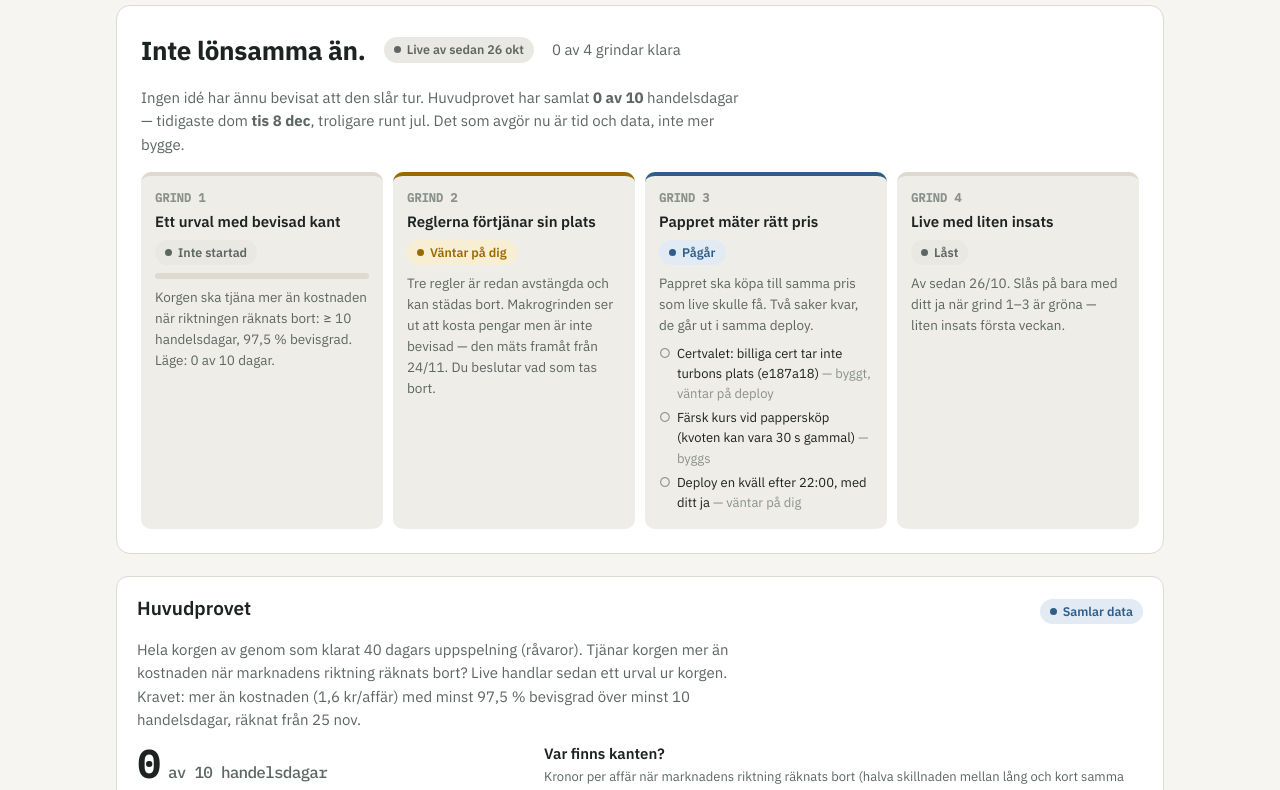
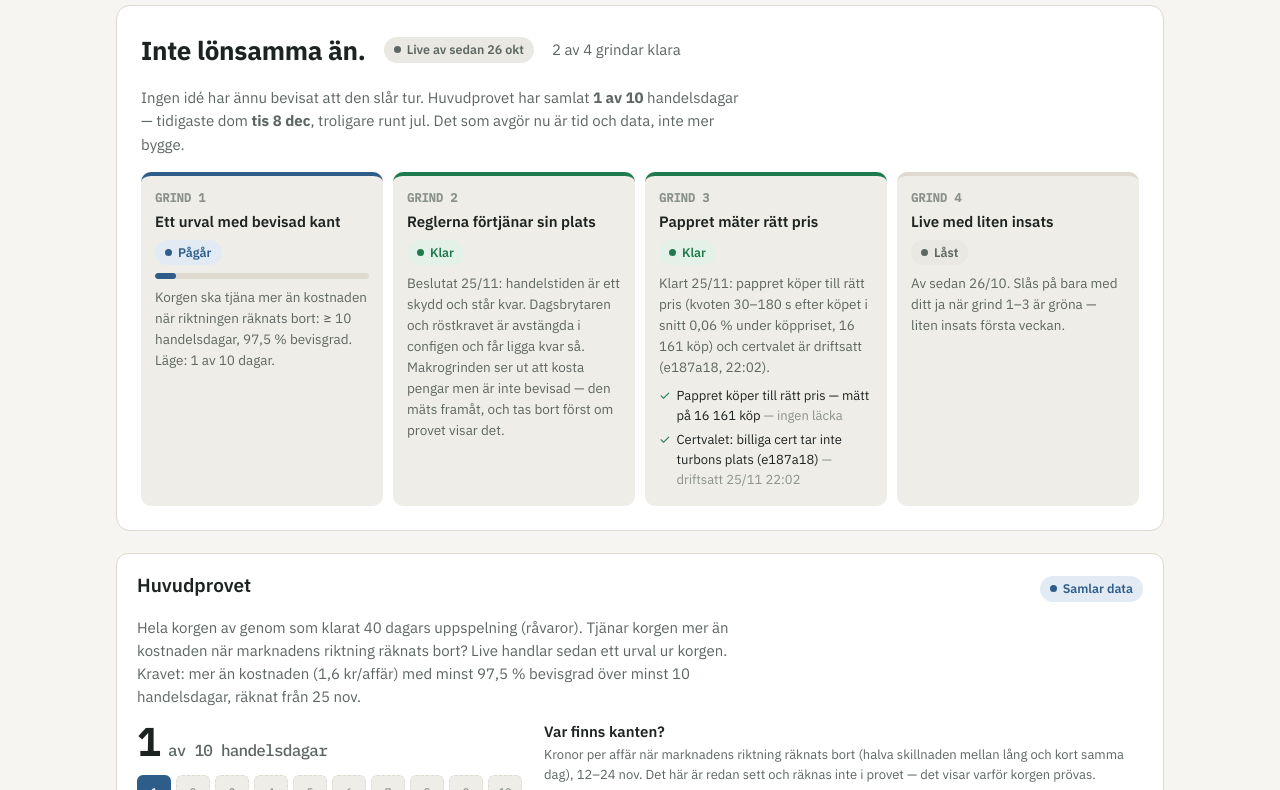
Before and after one commit to 8bitcat/pocketbot-dashboard, a plain HTML site: page lonsamhet/index.html in a window 1280 px wide. Shown: the part 103-893 px from the top of the page. Drawn offline with Linux system fonts and the light colour scheme.

Commit message:
Vägen till lönsamhet: grind 2 och 3 klara (regler beslutade, certvalet driftsatt, köppriset mätt)

```diff
--- a/lonsamhet/data.json
+++ b/lonsamhet/data.json
@@ -1,5 +1,5 @@
 {
- "uppdaterad": "2026-11-25T05:01",
+ "uppdaterad": "2026-11-25T22:03",
  "fel": [],
  "rader": {
   "drift": {
@@ -88,13 +88,19 @@
      "kr": -200,
      "n": 4,
      "kum": 1924
+    },
+    {
+     "d": "2026-11-25",
+     "kr": 827,
+     "n": 16,
+     "kum": 2752
     }
    ],
-   "kr": 1924,
-   "n": 244,
-   "E": 7.9,
-   "plusdagar": 10,
-   "dagar": 14
+   "kr": 2752,
+   "n": 260,
+   "E": 10.6,
+   "plusdagar": 11,
+   "dagar": 15
   },
   "katalogen": {
    "namn": "Katalogen",
@@ -137,58 +143,64 @@
     },
     {
      "d": "2026-11-13",
-     "kr": 5025,
-     "n": 560,
-     "kum": 20074
+     "kr": 4912,
+     "n": 556,
+     "kum": 19960
     },
     {
      "d": "2026-11-16",
      "kr": 3641,
      "n": 972,
-     "kum": 23714
+     "kum": 23601
     },
     {
      "d": "2026-11-17",
-     "kr": 20364,
-     "n": 956,
-     "kum": 44078
+     "kr": 20261,
+     "n": 955,
+     "kum": 43862
     },
     {
      "d": "2026-11-18",
-     "kr": -2983,
-     "n": 455,
-     "kum": 41095
+     "kr": -3098,
+     "n": 454,
+     "kum": 40764
     },
     {
      "d": "2026-11-19",
-     "kr": 14589,
-     "n": 585,
-     "kum": 55684
+     "kr": 14860,
+     "n": 579,
+     "kum": 55625
     },
     {
      "d": "2026-11-20",
-     "kr": 10928,
-     "n": 607,
-     "kum": 66613
+     "kr": 10936,
+     "n": 599,
+     "kum": 66560
     },
     {
      "d": "2026-11-23",
-     "kr": 9246,
-     "n": 1097,
-     "kum": 75859
+     "kr": 9256,
+     "n": 1094,
+     "kum": 75816
     },
     {
      "d": "2026-11-24",
-     "kr": 7356,
-     "n": 495,
-     "kum": 83214
+     "kr": 7713,
+     "n": 478,
+     "kum": 83529
+    },
+    {
+     "d": "2026-11-25",
+     "kr": 8159,
+     "n": 426,
+     "kum": 91688
     }
    ],
-   "kr": 83214,
-   "n": 8517,
-   "E": 9.8,
-   "plusdagar": 10,
-   "dagar": 14
+   "kr": 91688,
+   "n": 8903,
+   "E": 10.3,
+   "plusdagar": 11,
+   "dagar": 15
   },
   "slump": {
    "namn": "Lotten",
@@ -276,16 +288,22 @@
      "kr": -727,
      "n": 11,
      "kum": 468
+    },
+    {
+     "d": "2026-11-25",
+     "kr": 209,
+     "n": 5,
+     "kum": 677
     }
    ],
-   "kr": 468,
-   "n": 186,
-   "E": 2.5,
-   "plusdagar": 8,
-   "dagar": 14
+   "kr": 677,
+   "n": 191,
+   "E": 3.5,
+   "plusdagar": 9,
+   "dagar": 15
   }
  },
- "senasteDag": "2026-11-24",
+ "senasteDag": "2026-11-25",
  "registrerad": "2026-11-05",
  "utforskning": [
   {
@@ -307,17 +325,17 @@
   {
    "id": "katalogen",
    "namn": "Katalogen",
-   "kant": 3.7,
-   "t": 0.57,
-   "brus": 11.1,
+   "kant": 3.8,
+   "t": 0.59,
+   "brus": 11.3,
    "dagar": 9
   },
   {
    "id": "katalogenFF",
    "namn": "Alla godkända (korgen)",
-   "kant": 15.2,
-   "t": 1.93,
-   "brus": 21.1,
+   "kant": 16.0,
+   "t": 2.04,
+   "brus": 21.3,
    "dagar": 9
   }
  ],
@@ -331,18 +349,24 @@
    "mot": "drift",
    "motNamn": "kostnaden 1,6",
    "neutral": true,
-   "dagarMedAff": 0,
+   "dagarMedAff": 1,
    "dagarKrav": 10,
-   "dagarGatt": 0,
-   "delta": null,
+   "dagarGatt": 1,
+   "delta": -20.3,
    "t": null,
    "p": null,
    "krav": 0.025,
-   "E": null,
-   "aff": 0,
+   "E": -18.5,
+   "aff": 39,
    "vinnare": false,
    "tidigast": "2026-12-08",
-   "perDag": [],
+   "perDag": [
+    {
+     "d": "2026-11-25",
+     "E": -18.5,
+     "Em": -20.3
+    }
+   ],
    "ny": true
   },
   {
@@ -354,18 +378,24 @@
    "mot": "drift",
    "motNamn": "kostnaden 1,6",
    "neutral": true,
-   "dagarMedAff": 0,
+   "dagarMedAff": 1,
    "dagarKrav": 10,
-   "dagarGatt": 0,
-   "delta": null,
+   "dagarGatt": 1,
+   "delta": -127.6,
    "t": null,
    "p": null,
    "krav": 0.0019,
-   "E": null,
-   "aff": 0,
+   "E": -127.2,
+   "aff": 2,
    "vinnare": false,
    "tidigast": "2026-12-08",
-   "perDag": [],
+   "perDag": [
+    {
+     "d": "2026-11-25",
+     "E": -127.2,
+     "Em": -127.6
+    }
+   ],
    "ny": true
   },
   {
@@ -377,15 +407,15 @@
    "mot": "drift",
    "motNamn": "urvalet",
    "neutral": false,
-   "dagarMedAff": 1,
+   "dagarMedAff": 2,
    "dagarKrav": 10,
-   "dagarGatt": 1,
-   "delta": -69.0,
+   "dagarGatt": 2,
+   "delta": -87.4,
    "t": null,
    "p": null,
    "krav": 0.0019,
-   "E": -119.0,
-   "aff": 3,
+   "E": -86.6,
+   "aff": 6,
    "vinnare": false,
    "tidigast": "2026-12-07",
    "perDag": [
@@ -393,6 +423,11 @@
      "d": "2026-11-24",
      "E": -119.0,
      "Em": -124.4
+    },
+    {
+     "d": "2026-11-25",
+     "E": -54.1,
+     "Em": -76.6
     }
    ],
    "ny": true
@@ -408,7 +443,7 @@
    "neutral": false,
    "dagarMedAff": 4,
    "dagarKrav": 10,
-   "dagarGatt": 4,
+   "dagarGatt": 5,
    "delta": 35.6,
    "t": 1.24,
    "p": 0.1511,
@@ -437,6 +472,11 @@
      "d": "2026-11-24",
      "E": 11.9,
      "Em": -8.8
+    },
+    {
+     "d": "2026-11-25",
+     "E": null,
+     "Em": null
     }
    ],
    "ny": true
@@ -450,15 +490,15 @@
    "mot": "drift",
    "motNamn": "urvalet",
    "neutral": false,
-   "dagarMedAff": 4,
+   "dagarMedAff": 5,
    "dagarKrav": 10,
-   "dagarGatt": 4,
-   "delta": 23.9,
-   "t": 1.11,
-   "p": 0.1741,
+   "dagarGatt": 5,
+   "delta": 5.9,
+   "t": 0.24,
+   "p": 0.4117,
    "krav": 0.0019,
-   "E": 11.5,
-   "aff": 83,
+   "E": 7.2,
+   "aff": 99,
    "vinnare": false,
    "tidigast": "2026-12-02",
    "perDag": [
@@ -481,6 +521,11 @@
      "d": "2026-11-24",
      "E": 33.3,
      "Em": 25.4
+    },
+    {
+     "d": "2026-11-25",
+     "E": -14.7,
+     "Em": -8.4
     }
    ],
    "ny": true
@@ -494,15 +539,15 @@
    "mot": "drift",
    "motNamn": "urvalet",
    "neutral": false,
-   "dagarMedAff": 4,
+   "dagarMedAff": 5,
    "dagarKrav": 10,
-   "dagarGatt": 4,
-   "delta": 50.6,
-   "t": 1.2,
-   "p": 0.1584,
+   "dagarGatt": 5,
+   "delta": 37.9,
+   "t": 1.08,
+   "p": 0.1706,
    "krav": 0.0019,
-   "E": 12.6,
-   "aff": 66,
+   "E": 17.7,
+   "aff": 82,
    "vinnare": false,
    "tidigast": "2026-12-02",
    "perDag": [
@@ -525,6 +570,11 @@
      "d": "2026-11-24",
      "E": -18.5,
      "Em": -53.7
+    },
+    {
+     "d": "2026-11-25",
+     "E": 38.7,
+     "Em": 31.0
     }
    ],
    "ny": true
@@ -538,15 +588,15 @@
    "mot": "drift",
    "motNamn": "urvalet",
    "neutral": false,
-   "dagarMedAff": 7,
+   "dagarMedAff": 8,
    "dagarKrav": 10,
-   "dagarGatt": 9,
-   "delta": -12.6,
-   "t": -0.48,
-   "p": 0.6749,
+   "dagarGatt": 10,
+   "delta": -27.5,
+   "t": -1.01,
+   "p": 0.8266,
    "krav": 0.0019,
-   "E": 19.1,
-   "aff": 94,
+   "E": 16.0,
+   "aff": 97,
    "vinnare": false,
    "tidigast": "2026-11-25",
    "perDag": [
@@ -594,6 +644,11 @@
      "d": "2026-11-24",
      "E": -180.0,
      "Em": -196.2
+    },
+    {
+     "d": "2026-11-25",
+     "E": -80.3,
+     "Em": -40.5
     }
    ],
    "ny": false
@@ -607,22 +662,27 @@
    "mot": "katalogen",
    "motNamn": "katalogen",
    "neutral": false,
-   "dagarMedAff": 1,
+   "dagarMedAff": 2,
    "dagarKrav": 10,
-   "dagarGatt": 1,
-   "delta": 0.0,
+   "dagarGatt": 2,
+   "delta": 0.1,
    "t": null,
    "p": null,
    "krav": 0.0019,
-   "E": 14.9,
-   "aff": 495,
+   "E": 17.7,
+   "aff": 943,
    "vinnare": false,
    "tidigast": "2026-12-07",
    "perDag": [
     {
      "d": "2026-11-24",
-     "E": 14.9,
-     "Em": 7.9
+     "E": 16.1,
+     "Em": 8.6
+    },
+    {
+     "d": "2026-11-25",
+     "E": 19.4,
+     "Em": 15.3
     }
    ],
    "ny": true
@@ -636,15 +696,15 @@
    "mot": "drift",
    "motNamn": "urvalet",
    "neutral": false,
-   "dagarMedAff": 13,
+   "dagarMedAff": 14,
    "dagarKrav": 10,
-   "dagarGatt": 14,
-   "delta": 1.1,
-   "t": 0.09,
-   "p": 0.4634,
+   "dagarGatt": 15,
+   "delta": 1.2,
+   "t": 0.11,
+   "p": 0.4572,
    "krav": 0.0019,
-   "E": 7.2,
-   "aff": 180,
+   "E": 10.8,
+   "aff": 195,
    "vinnare": false,
    "tidigast": "2026-11-18",
    "perDag": [
@@ -717,6 +777,11 @@
      "d": "2026-11-24",
      "E": 61.5,
      "Em": 39.3
+    },
+    {
+     "d": "2026-11-25",
+     "E": 54.1,
+     "Em": 40.3
     }
    ],
    "ny": false
@@ -730,15 +795,15 @@
    "mot": "drift",
    "motNamn": "urvalet",
    "neutral": false,
-   "dagarMedAff": 14,
+   "dagarMedAff": 15,
    "dagarKrav": 10,
-   "dagarGatt": 14,
-   "delta": 6.0,
-   "t": 0.44,
-   "p": 0.3334,
+   "dagarGatt": 15,
+   "delta": 4.7,
+   "t": 0.37,
+   "p": 0.3585,
    "krav": 0.0019,
-   "E": 14.0,
-   "aff": 206,
+   "E": 14.2,
+   "aff": 208,
    "vinnare": false,
    "tidigast": "2026-11-18",
    "perDag": [
@@ -811,6 +876,11 @@
      "d": "2026-11-24",
      "E": 39.1,
      "Em": 17.5
+    },
+    {
+     "d": "2026-11-25",
+     "E": 38.4,
+     "Em": -1.8
     }
    ],
    "ny": false
@@ -824,15 +894,15 @@
    "mot": "drift",
    "motNamn": "urvalet",
    "neutral": false,
-   "dagarMedAff": 14,
+   "dagarMedAff": 15,
    "dagarKrav": 10,
-   "dagarGatt": 14,
-   "delta": -0.4,
-   "t": -0.03,
-   "p": 0.5113,
+   "dagarGatt": 15,
+   "delta": -0.2,
+   "t": -0.02,
+   "p": 0.5069,
    "krav": 0.0019,
-   "E": 5.5,
-   "aff": 177,
+   "E": 7.6,
+   "aff": 185,
    "vinnare": false,
    "tidigast": "2026-11-18",
    "perDag": [
@@ -905,6 +975,11 @@
      "d": "2026-11-24",
      "E": -180.0,
      "Em": -199.6
+    },
+    {
+     "d": "2026-11-25",
+     "E": 53.8,
+     "Em": 39.9
     }
    ],
    "ny": false
@@ -918,15 +993,15 @@
    "mot": "drift",
    "motNamn": "urvalet",
    "neutral": false,
-   "dagarMedAff": 14,
+   "dagarMedAff": 15,
    "dagarKrav": 10,
-   "dagarGatt": 14,
-   "delta": 15.5,
-   "t": 0.46,
-   "p": 0.3275,
+   "dagarGatt": 15,
+   "delta": 13.8,
+   "t": 0.44,
+   "p": 0.3344,
    "krav": 0.0019,
-   "E": 2.5,
-   "aff": 186,
+   "E": 3.5,
+   "aff": 191,
    "vinnare": false,
    "tidigast": "2026-11-18",
    "perDag": [
@@ -999,6 +1074,11 @@
      "d": "2026-11-24",
      "E": -66.1,
      "Em": -46.6
+    },
+    {
+     "d": "2026-11-25",
+     "E": 41.8,
+     "Em": 22.8
     }
    ],
    "ny": false
@@ -1012,15 +1092,15 @@
    "mot": "drift",
    "motNamn": "urvalet",
    "neutral": false,
-   "dagarMedAff": 14,
+   "dagarMedAff": 15,
    "dagarKrav": 10,
-   "dagarGatt": 14,
-   "delta": 7.7,
+   "dagarGatt": 15,
+   "delta": 7.1,
    "t": 1.17,
-   "p": 0.1312,
+   "p": 0.1311,
    "krav": 0.0019,
-   "E": 6.8,
-   "aff": 274,
+   "E": 9.4,
+   "aff": 291,
    "vinnare": false,
    "tidigast": "2026-11-18",
    "perDag": [
@@ -1093,6 +1173,11 @@
      "d": "2026-11-24",
      "E": 31.8,
      "Em": 9.4
+    },
+    {
+     "d": "2026-11-25",
+     "E": 51.5,
+     "Em": 34.6
     }
    ],
    "ny": false
@@ -1106,15 +1191,15 @@
    "mot": "drift",
    "motNamn": "urvalet",
    "neutral": false,
-   "dagarMedAff": 13,
+   "dagarMedAff": 14,
    "dagarKrav": 10,
-   "dagarGatt": 14,
-   "delta": -8.8,
-   "t": -0.37,
-   "p": 0.6396,
+   "dagarGatt": 15,
+   "delta": -10.9,
+   "t": -0.49,
+   "p": 0.6837,
    "krav": 0.0019,
-   "E": 1.8,
-   "aff": 115,
+   "E": 2.7,
+   "aff": 125,
    "vinnare": false,
    "tidigast": "2026-11-18",
    "perDag": [
@@ -1187,6 +1272,11 @@
      "d": "2026-11-24",
      "E": 55.3,
      "Em": 33.0
+    },
+    {
+     "d": "2026-11-25",
+     "E": 12.8,
+     "Em": 15.1
     }
    ],
    "ny": false
@@ -1200,15 +1290,15 @@
    "mot": "drift",
    "motNamn": "urvalet",
    "neutral": false,
-   "dagarMedAff": 14,
+   "dagarMedAff": 15,
    "dagarKrav": 10,
-   "dagarGatt": 14,
+   "dagarGatt": 15,
    "delta": -0.7,
-   "t": -0.18,
-   "p": 0.5719,
+   "t": -0.19,
+   "p": 0.5722,
    "krav": 0.0019,
-   "E": 7.9,
-   "aff": 249,
+   "E": 10.6,
+   "aff": 265,
    "vinnare": false,
    "tidigast": "2026-11-18",
    "perDag": [
@@ -1281,6 +1371,11 @@
      "d": "2026-11-24",
      "E": -95.8,
      "Em": -117.1
+    },
+    {
+     "d": "2026-11-25",
+     "E": 51.7,
+     "Em": 34.6
     }
    ],
    "ny": false
@@ -1517,13 +1612,13 @@
   "lista": [
    {
     "id": "HANDELSTID",
-    "namn": "Handelstid",
+    "namn": "Handelstid (skydd)",
     "beskr": "köp bara inom symbolens handelstid",
     "varde": 0,
     "enhet": "kr/dag",
     "t": null,
     "dagar": 9,
-    "dom": "avstängd"
+    "dom": "skydd"
    },
    {
     "id": "KÖPSTOPP",
@@ -1611,36 +1706,31 @@
   {
    "nr": 1,
    "titel": "Ett urval med bevisad kant",
-   "status": "start",
-   "text": "Korgen ska tjäna mer än kostnaden när riktningen räknats bort: ≥ 10 handelsdagar, 97,5 % bevisgrad. Läge: 0 av 10 dagar.",
-   "progress": 0.0
+   "status": "pagar",
+   "text": "Korgen ska tjäna mer än kostnaden när riktningen räknats bort: ≥ 10 handelsdagar, 97,5 % bevisgrad. Läge: 1 av 10 dagar.",
+   "progress": 0.1
   },
   {
    "nr": 2,
    "titel": "Reglerna förtjänar sin plats",
-   "status": "dig",
-   "text": "Tre regler är redan avstängda och kan städas bort. Makrogrinden ser ut att kosta pengar men är inte bevisad — den mäts framåt från 24/11. Du beslutar vad som tas bort."
+   "status": "klar",
+   "text": "Beslutat 25/11: handelstiden är ett skydd och står kvar. Dagsbrytaren och röstkravet är avstängda i configen och får ligga kvar så. Makrogrinden ser ut att kosta pengar men är inte bevisad — den mäts framåt, och tas bort först om provet visar det."
   },
   {
    "nr": 3,
    "titel": "Pappret mäter rätt pris",
-   "status": "pagar",
-   "text": "Pappret ska köpa till samma pris som live skulle få. Två saker kvar, de går ut i samma deploy.",
+   "status": "klar",
+   "text": "Klart 25/11: pappret köper till rätt pris (kvoten 30–180 s efter köpet i snitt 0,06 % under köppriset, 16 161 köp) och certvalet är driftsatt (e187a18, 22:02).",
    "steg": [
     {
+     "text": "Pappret köper till rätt pris — mätt på 16 161 köp",
+     "klar": true,
+     "not": "ingen läcka"
+    },
+    {
      "text": "Certvalet: billiga cert tar inte turbons plats (e187a18)",
-     "klar": false,
-     "not": "byggt, väntar på deploy"
-    },
-    {
-     "text": "Färsk kurs vid pappersköp (kvoten kan vara 30 s gammal)",
-     "klar": false,
-     "not": "byggs"
-    },
-    {
-     "text": "Deploy en kväll efter 22:00, med ditt ja",
-     "klar": false,
-     "not": "väntar på dig"
+     "klar": true,
+     "not": "driftsatt 25/11 22:02"
     }
    ]
   },
```
Also changed, not shown: lonsamhet/index.html (+2 -2 lines).
